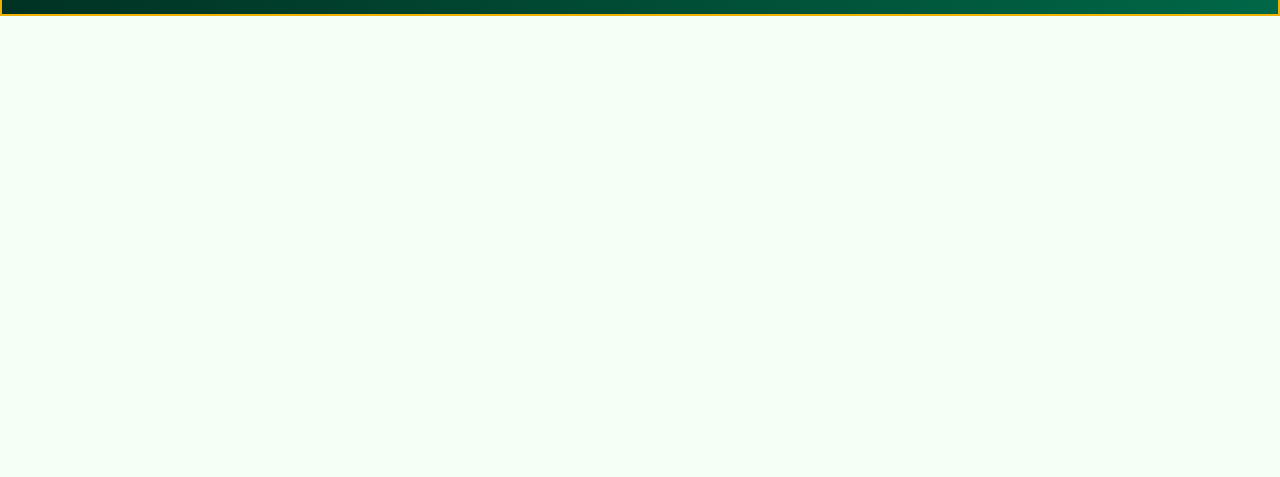
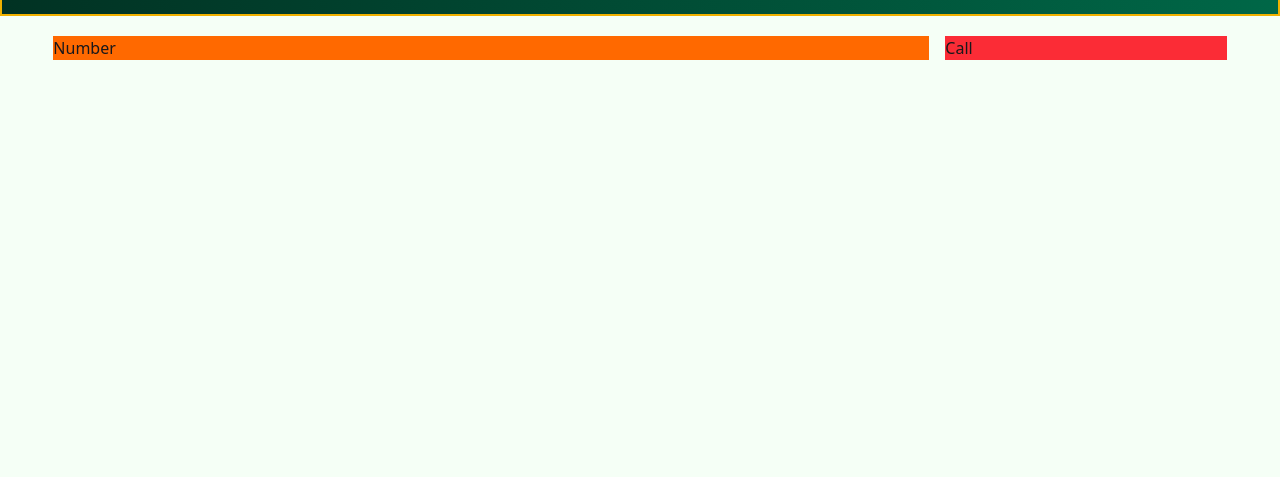
Before and after one commit to km-naimul/my-fifth-assignment, a plain HTML site: page index.html in a window 1280 px wide. Shown: the part 323-800 px from the top of the page. Drawn offline with nearby package versions, Linux system fonts and the light colour scheme; a script that the page names is missing.

Commit message:
emergency number and call section added

```diff
--- a/index.html
+++ b/index.html
@@ -45,7 +45,17 @@
         </div>
 
     </div>
+    <main>
+        <section id="emergency" class="w-11/12 mx-auto py-5 grid grid-cols-12 gap-4 max-h-[1140px] max-w-[1800px] ">
+            <section id="emergency-hotline" class="bg-orange-500 col-span-9 max-h-[1140px] max-w-[1370px]">
+                <h1>Number</h1>
+            </section>
 
+            <section id="history" class="bg-red-500 col-span-3 max-h-[1140px] max-w-[400px]">
+                <h1>Call</h1>
+            </section>
+        </section>
+    </main>
 
     <script src="./script.js"></script>
 </body>
```
